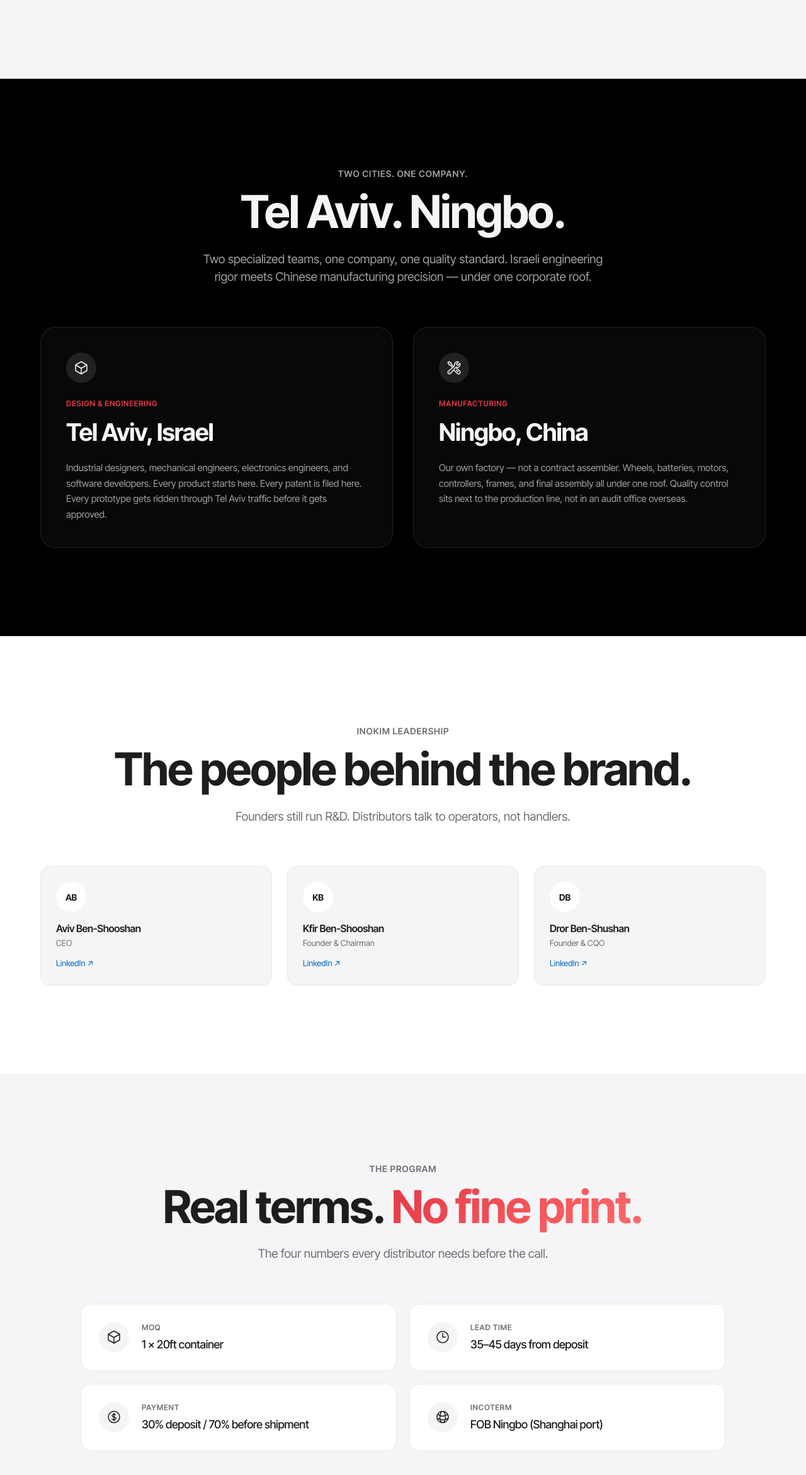
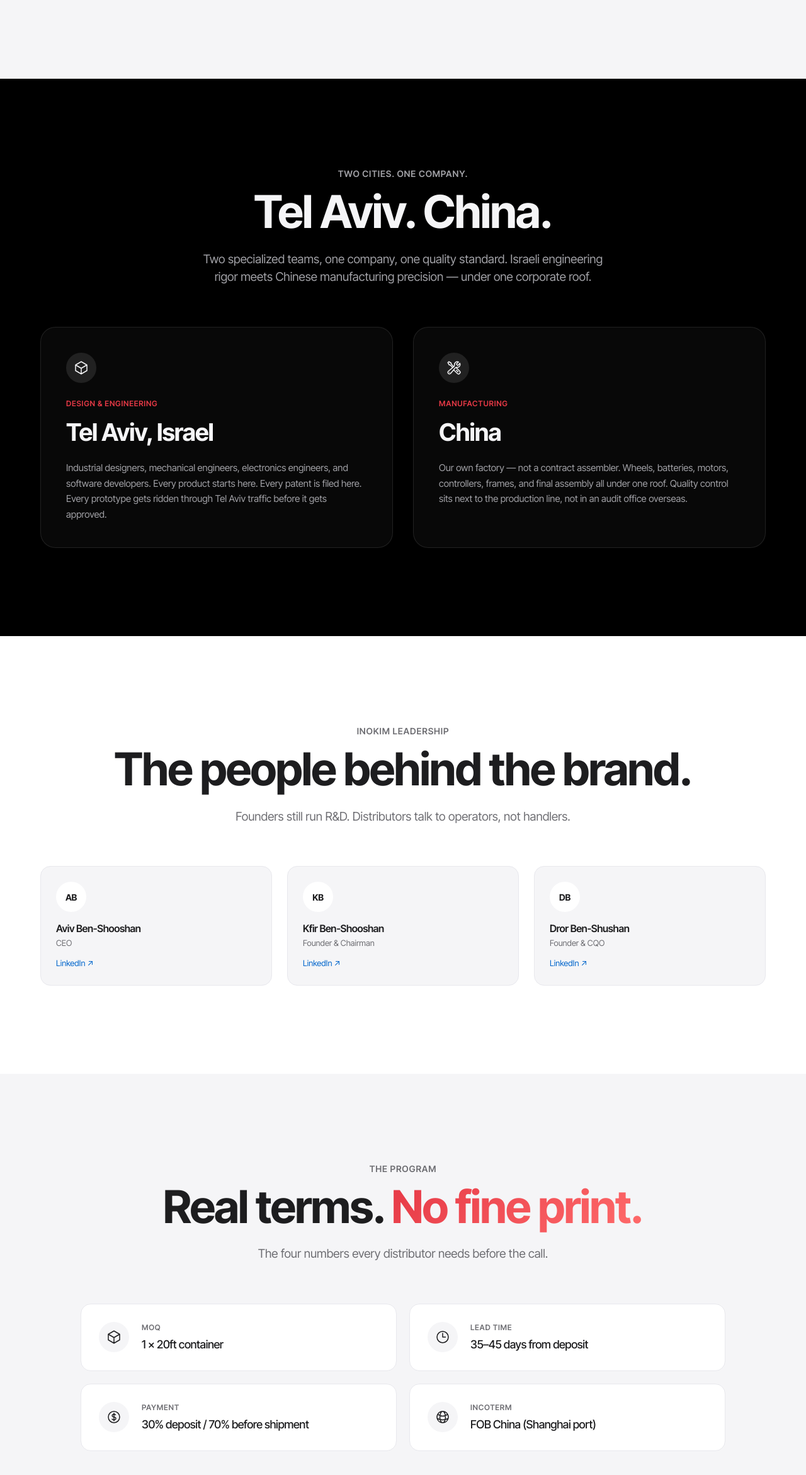
Before and after one commit to oshervaturi12/inokim-catalog, a Next.js app: page /about in a window 1280 px wide. Shown: the part 5047-7389 px from the top of the page at 63% size. Built offline with nearby package versions, Linux system fonts and the light colour scheme.

Commit message:
make it b etter

```diff
--- a/app/about/page.tsx
+++ b/app/about/page.tsx
@@ -136,7 +136,7 @@
   { icon: CubeIcon, label: "MOQ", value: "1 × 20ft container" },
   { icon: ClockIcon, label: "Lead time", value: "35–45 days from deposit" },
   { icon: CurrencyDollarIcon, label: "Payment", value: "30% deposit / 70% before shipment" },
-  { icon: GlobeAltIcon, label: "Incoterm", value: "FOB Ningbo (Shanghai port)" },
+  { icon: GlobeAltIcon, label: "Incoterm", value: "FOB China (Shanghai port)" },
 ];
 
 const STATS = [
@@ -394,7 +394,7 @@
             </Reveal>
             <Reveal delay={0.05}>
               <h2 className="mt-3 text-[clamp(32px,6vw,72px)] font-bold leading-[1.05] tracking-tight">
-                Tel Aviv. Ningbo.
+                Tel Aviv. China.
               </h2>
             </Reveal>
             <Reveal delay={0.1}>
@@ -431,7 +431,7 @@
                   Manufacturing
                 </div>
                 <h3 className="mt-2 text-[clamp(28px,3vw,40px)] font-bold tracking-tight">
-                  Ningbo, China
+                   China
                 </h3>
                 <p className="mt-4 text-[14px] leading-relaxed text-[var(--color-fg-secondary-on-dark)] sm:text-[15px]">
                   Our own factory — not a contract assembler. Wheels, batteries, motors, controllers, frames, and final assembly all under one roof. Quality control sits next to the production line, not in an audit office overseas.
```
